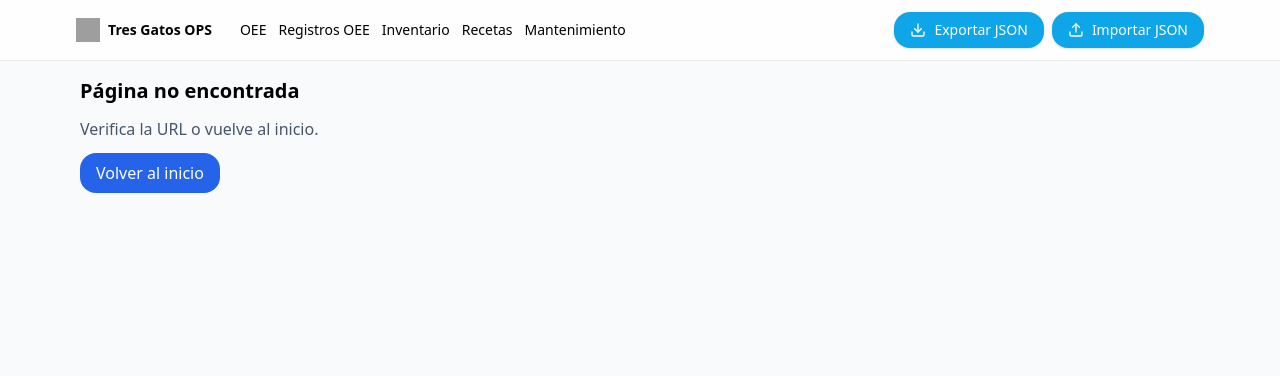
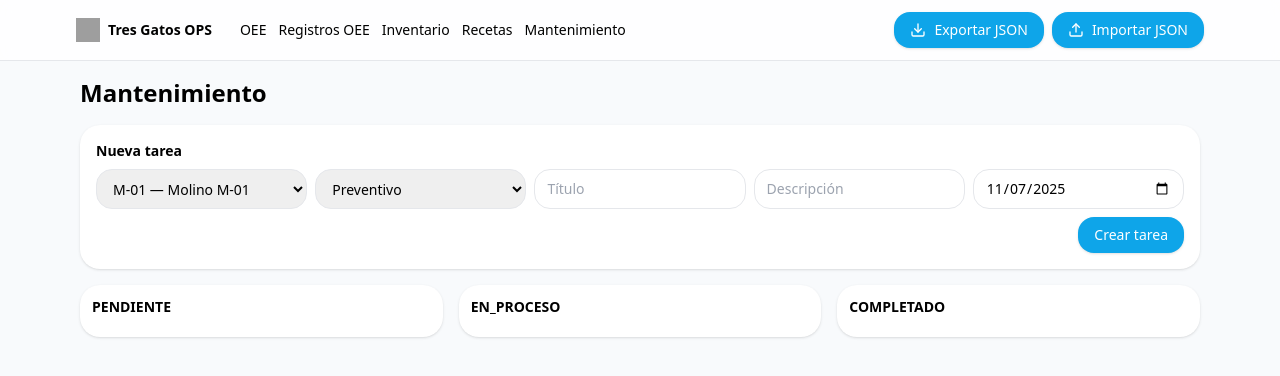
Before and after one commit to lulabtechnology/3gatos-full, a Next.js app: page /mantenimiento in a window 1280 px wide. Before the commit this address had no page. Shown: the top 376 px of the page. Built offline with nearby package versions, Linux system fonts and the light colour scheme; grey boxes are pictures that could not be loaded.

Commit message:
Create page.tsx

```diff
--- /dev/null
+++ b/app/mantenimiento/page.tsx
@@ -0,0 +1,10 @@
+import { MaintenanceBoard } from '@/components/maintenance-board';
+
+export default function Page() {
+  return (
+    <div className="space-y-4">
+      <h1 className="text-2xl font-semibold">Mantenimiento</h1>
+      <MaintenanceBoard />
+    </div>
+  );
+}
```
